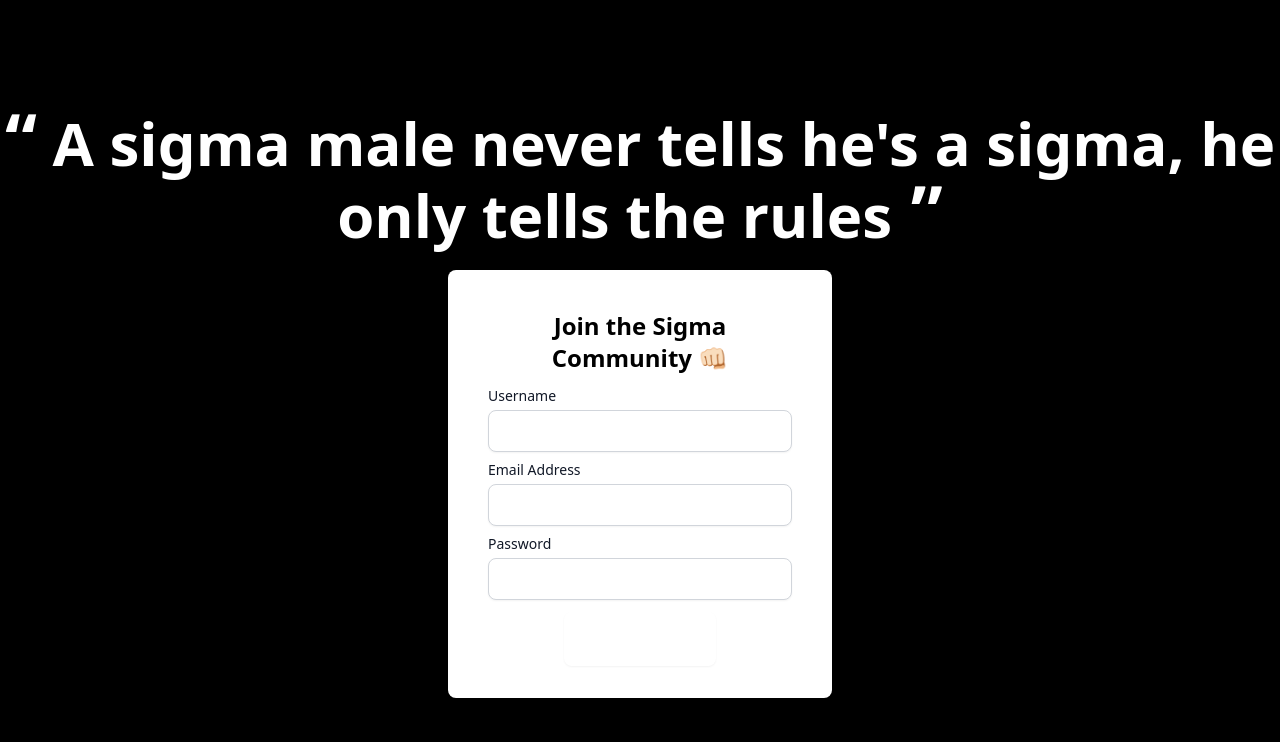
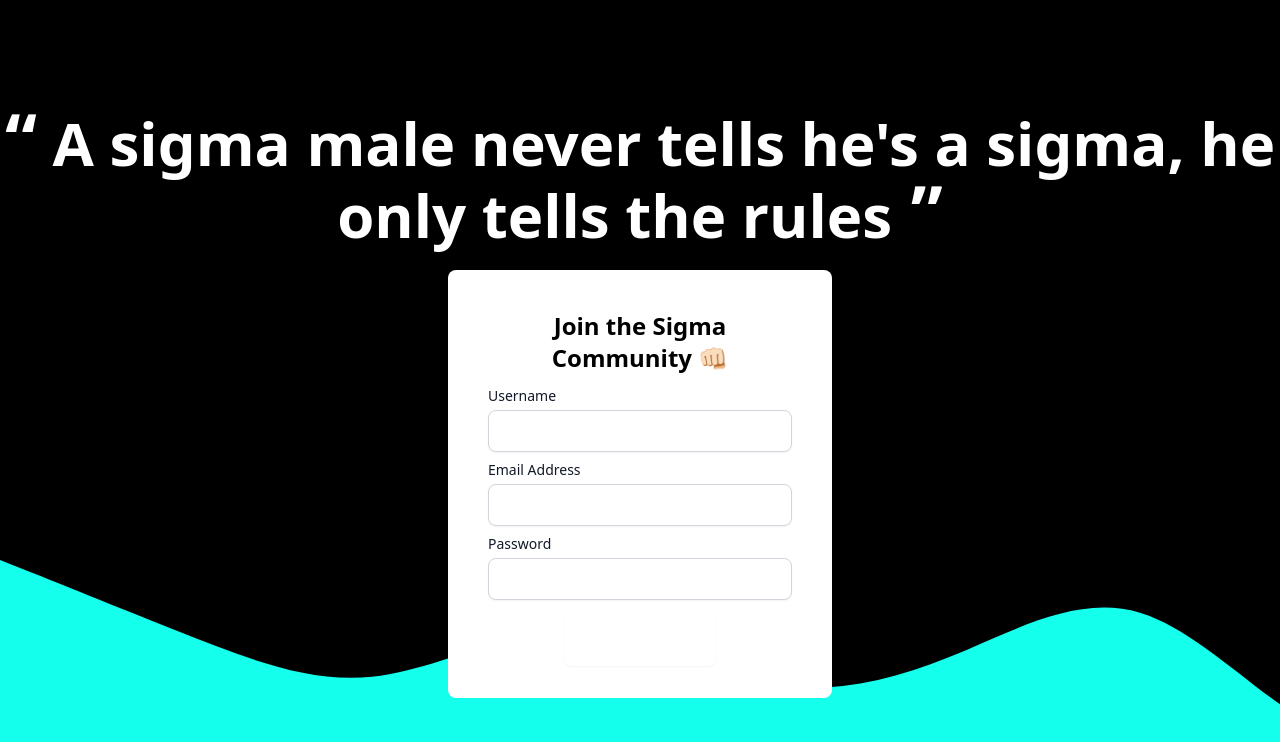
Before and after one commit to tarunfy/sigma-rules, a React (Create React App) app: page /signup in a window 1280 px wide. Shown: the top 742 px of the page. Built offline with nearby package versions, Linux system fonts and the light colour scheme.

Commit message:
changes in design

```diff
--- a/public/index.html
+++ b/public/index.html
@@ -23,6 +23,8 @@
     }
     #root {
       height: 100vh;
+      position: relative;
+      overflow: hidden;
     }
   </style>
   <body>
--- a/src/components/Navbar.js
+++ b/src/components/Navbar.js
@@ -3,7 +3,7 @@ import { Link } from "react-router-dom";
 
 function Navbar() {
   return (
-    <div className="flex justify-between items-center lg:px-10  py-2 px-3">
+    <div className="flex  justify-between items-center lg:px-10  py-2 px-3">
       <div className="flex flex-col justify-center ">
         <Link
           href="#"
--- a/src/pages/Home.js
+++ b/src/pages/Home.js
@@ -9,7 +9,19 @@ function Home() {
   ReactModal.setAppElement("#root");
 
   return (
-    <div className="relative h-screen ">
+    <>
+      <svg
+        viewBox="88 78 100 100"
+        className="absolute top-0 left-0 z-0 h-60 w-100"
+        xmlns="http://www.w3.org/2000/svg"
+      >
+        <path
+          fill="#14FFEC"
+          d="M41.8,-43.8C56,-27.7,70.4,-13.9,65.4,-5C60.4,3.9,36.1,7.8,22,10.4C7.8,13,3.9,14.2,-9.4,23.6C-22.7,32.9,-45.3,50.5,-58.8,47.9C-72.2,45.3,-76.5,22.7,-73.8,2.7C-71.1,-17.3,-61.6,-34.7,-48.1,-50.8C-34.7,-66.8,-17.3,-81.6,-1.7,-79.8C13.9,-78.1,27.7,-59.8,41.8,-43.8Z"
+          transform="translate(100 100)"
+        />
+      </svg>
+      <div className="relative h-screen">
         <Navbar />
         <div className="container mx-auto py-5 flex flex-col justify-start items-center">
           <div
@@ -93,6 +105,7 @@ function Home() {
           </div>
         </div>
       </div>
+    </>
   );
 }
 
--- a/src/pages/Login.js
+++ b/src/pages/Login.js
@@ -2,17 +2,29 @@ import React from "react";
 
 function Login() {
   return (
-    <div className="container flex flex-col justify-center  h-screen mx-auto items-center ">
-      <h1 className="font-Montserrat cursor-default font-semibold text-center text-white lg:text-6xl lg:mb-6 mb-5 text-2xl">
+    <>
+      <svg
+        xmlns="http://www.w3.org/2000/svg"
+        className="absolute bottom-0 z-0 h-60 w-100"
+        viewBox="10 100 2000 200"
+      >
+        <path
+          fill="#14FFEC"
+          fill-opacity="1"
+          d="M0,96L26.7,106.7C53.3,117,107,139,160,160C213.3,181,267,203,320,197.3C373.3,192,427,160,480,160C533.3,160,587,192,640,202.7C693.3,213,747,203,800,181.3C853.3,160,907,128,960,144C1013.3,160,1067,224,1120,245.3C1173.3,267,1227,245,1280,208C1333.3,171,1387,117,1413,90.7L1440,64L1440,320L1413.3,320C1386.7,320,1333,320,1280,320C1226.7,320,1173,320,1120,320C1066.7,320,1013,320,960,320C906.7,320,853,320,800,320C746.7,320,693,320,640,320C586.7,320,533,320,480,320C426.7,320,373,320,320,320C266.7,320,213,320,160,320C106.7,320,53,320,27,320L0,320Z"
+        ></path>
+      </svg>
+      <div className="container z-20  flex flex-col justify-center  h-screen mx-auto items-center ">
+        <h1 className="font-Montserrat mb-10  cursor-default font-semibold text-center text-white lg:text-6xl lg:mb-6  text-2xl">
           <span className="lg:text-7xl text-3xl">“</span> Boys, we've gathered
           here today for a very important meeting 🤝
           <span className="lg:text-7xl text-3xl"> ”</span>
         </h1>
-      <div className="bg-white lg:w-96 w-80 lg:pt-10 lg:pb-8  lg:px-10 p-5 rounded-lg">
+        <div className="bg-white z-20 lg:w-96 w-80 lg:pt-10 lg:pb-8  lg:px-10 p-5 rounded-lg">
           <form className="mb-0 lg:space-y-6">
             <div>
               <h1 className="text-center text-2xl font-Montserrat font-bold mb-3">
-              Sigma Returns <span>😎</span>
+                Glad to see you <span>😎</span>
               </h1>
 
               <div className="mb-2">
@@ -59,6 +71,7 @@ function Login() {
           </form>
         </div>
       </div>
+    </>
   );
 }
 
--- a/src/pages/Signup.js
+++ b/src/pages/Signup.js
@@ -2,14 +2,26 @@ import React from "react";
 
 function Signup() {
   return (
-    <div className="container flex flex-col justify-center  h-screen mx-auto items-center ">
-      <h1 className="font-Montserrat cursor-default font-semibold text-center text-white lg:text-6xl lg:mb-6 mb-5 text-2xl">
-        <span className="lg:text-7xl text-3xl">“</span> A sigma male never tells
-        he's a sigma, he only tells the
+    <>
+      <svg
+        xmlns="http://www.w3.org/2000/svg"
+        className="absolute bottom-0 z-0 h-60 w-100"
+        viewBox="10 100 2000 200"
+      >
+        <path
+          fill="#14FFEC"
+          fill-opacity="1"
+          d="M0,96L26.7,106.7C53.3,117,107,139,160,160C213.3,181,267,203,320,197.3C373.3,192,427,160,480,160C533.3,160,587,192,640,202.7C693.3,213,747,203,800,181.3C853.3,160,907,128,960,144C1013.3,160,1067,224,1120,245.3C1173.3,267,1227,245,1280,208C1333.3,171,1387,117,1413,90.7L1440,64L1440,320L1413.3,320C1386.7,320,1333,320,1280,320C1226.7,320,1173,320,1120,320C1066.7,320,1013,320,960,320C906.7,320,853,320,800,320C746.7,320,693,320,640,320C586.7,320,533,320,480,320C426.7,320,373,320,320,320C266.7,320,213,320,160,320C106.7,320,53,320,27,320L0,320Z"
+        ></path>
+      </svg>
+      <div className="container z-30 pb-6 lg:pb-0  flex flex-col justify-center  h-screen mx-auto items-center ">
+        <h1 className="font-Montserrat z-30 mb-10  cursor-default font-semibold text-center text-white lg:text-6xl lg:mb-6 text-2xl">
+          <span className="lg:text-7xl text-3xl">“</span> A sigma male never
+          tells he's a sigma, he only tells the
           <span className="font-bold text-tertiary"> rules</span>
           <span className="lg:text-7xl text-3xl"> ”</span>
         </h1>
-      <div className="bg-white lg:w-96 w-80 lg:pt-10 lg:pb-8  lg:px-10 p-5 rounded-lg">
+        <div className="bg-white z-30 lg:w-96 w-80 lg:pt-10 lg:pb-8  lg:px-10 p-5 rounded-lg">
           <form className="mb-0 lg:space-y-6">
             <div>
               <h1 className="text-center text-2xl font-Montserrat font-bold mb-3">
@@ -76,6 +88,7 @@ function Signup() {
           </form>
         </div>
       </div>
+    </>
   );
 }
 
```
Also changed, not shown: src/media/audios/blob.svg (added), src/media/audios/wave.svg (added). Lines whose indentation alone changed are shown as unchanged.
